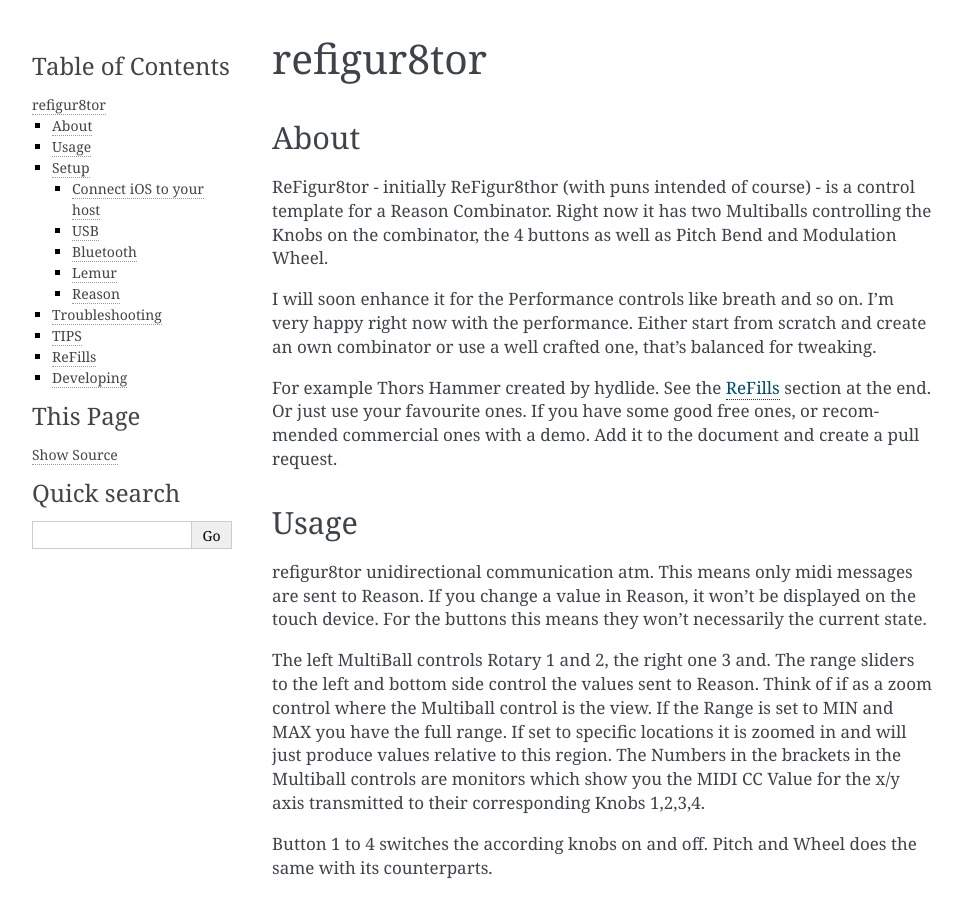
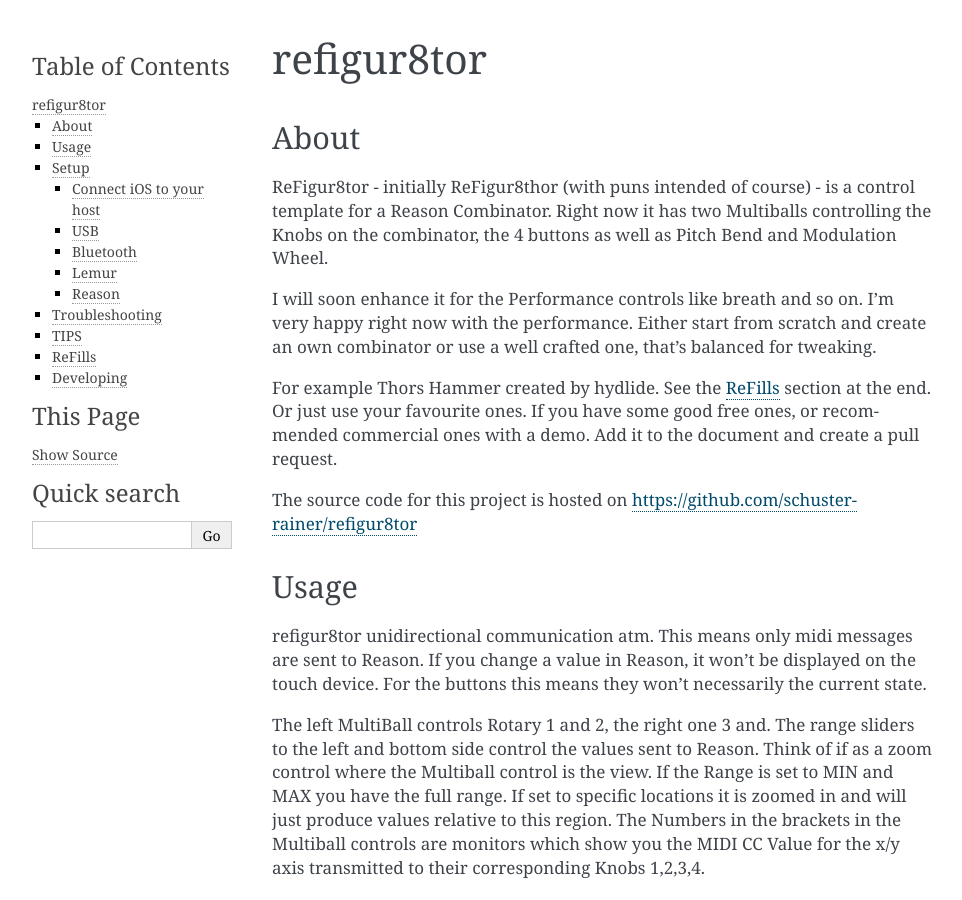
Before and after one commit to schuster-rainer/refigur8tor, a Sphinx documentation site: the page built from docs/source/readme.rst, in a window 1280 px wide and 900 px high. Shown: the whole window, without its empty margins (148-1110 px from the left). Built offline with Sphinx 7.4.7, drawn with Linux system fonts in a browser that asks for light colours.

```diff
--- a/docs/source/readme.rst
+++ b/docs/source/readme.rst
@@ -13,6 +13,7 @@
 For example Thors Hammer created by hydlide. See the :ref:`ReFills <REFILLS>` section at the end.
 Or just use your favourite ones. If you have some good free ones, or recommended commercial ones with a demo. Add it to the document and create a pull request.
 
+The source code for this project is hosted on https://github.com/schuster-rainer/refigur8tor
 
 Usage
 -----
```
Also changed, not shown: 2 other files.
